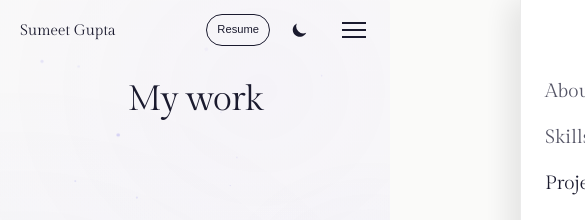
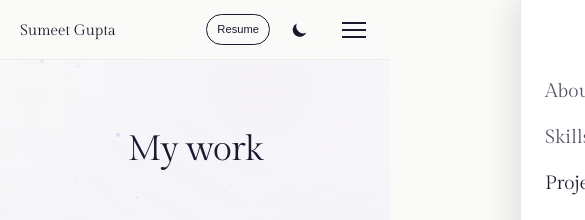
Before and after one commit to sumeetgwork-stack/MY_PORTFOLIO, a React (Vite) app: page /projects in a window 390 px wide. Shown: the top 220 px of the page, 585 px wide, since content can reach past the window. Built offline with nearby package versions, Linux system fonts and the light colour scheme; a web font is replaced by a local one.

Commit message:
Restored fixed navbar with solid background and adjusted paddings

```diff
--- a/src/index.css
+++ b/src/index.css
@@ -92,7 +92,7 @@ main { position: relative; z-index: 1; }
 
 /* ---------- Top Navbar ---------- */
 .top-navbar {
-  position: static;
+  position: fixed;
   top: 0;
   left: 0;
   right: 0;
@@ -102,7 +102,10 @@ main { position: relative; z-index: 1; }
   justify-content: space-between;
   padding: 0 48px;
   height: 64px;
-  background: transparent;
+  background: var(--nav-bg);
+  backdrop-filter: blur(20px);
+  -webkit-backdrop-filter: blur(20px);
+  border-bottom: 1px solid var(--nav-border);
   transition: background 0.3s ease, box-shadow 0.3s ease, backdrop-filter 0.3s ease;
 }
 
@@ -242,10 +245,10 @@ section { padding: var(--section-padding); position: relative; }
 
 /* ---------- Hero ---------- */
 .hero {
-  min-height: calc(100vh - 64px);
+  min-height: 100vh;
   display: flex;
   align-items: center;
-  padding-top: 40px;
+  padding-top: 100px;
 }
 
 .hero-content { max-width: 800px; }
@@ -544,7 +547,7 @@ section { padding: var(--section-padding); position: relative; }
 
 .back-link:hover { color: var(--accent-text); border-color: var(--accent); }
 
-.projects-page-header { text-align: center; padding-top: 40px; padding-bottom: 0; position: relative; z-index: 2; }
+.projects-page-header { text-align: center; padding-top: 120px; padding-bottom: 0; position: relative; z-index: 2; }
 
 /* Cylinder layout — full viewport, no scroll needed */
 .cylinder-layout {
@@ -802,7 +805,7 @@ section { padding: var(--section-padding); position: relative; }
   .cylinder-face-emoji { font-size: 1.6rem; }
   .project-detail-panel { padding: 24px; margin-left: 0; max-height: none; }
   .projects-back { top: 80px; left: 50%; transform: translateX(-50%); }
-  .projects-page-header { padding-top: 20px; }
+  .projects-page-header { padding-top: 130px; }
   .cylinder-layout { padding: 0 16px; }
 }
 
```
